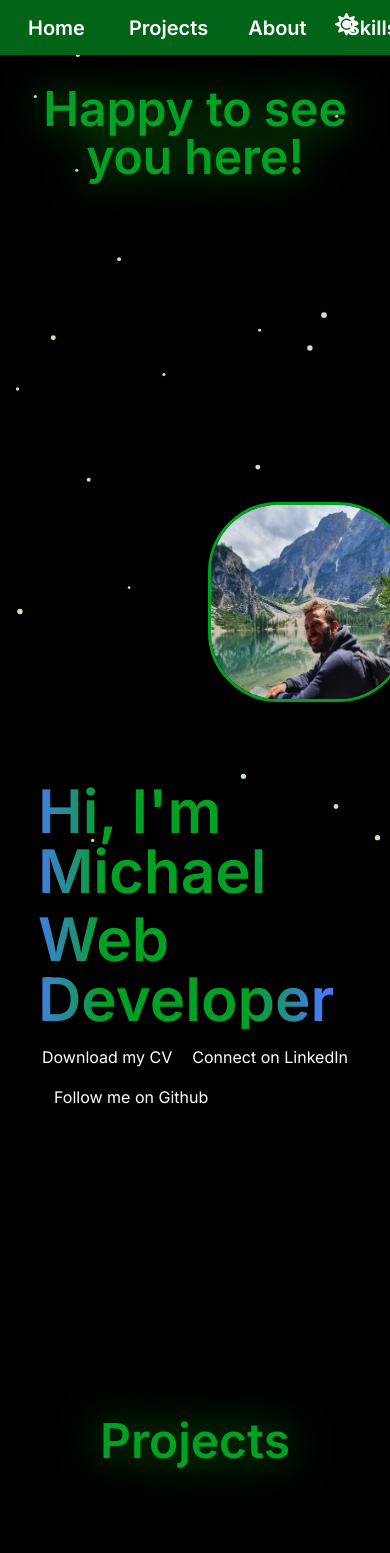
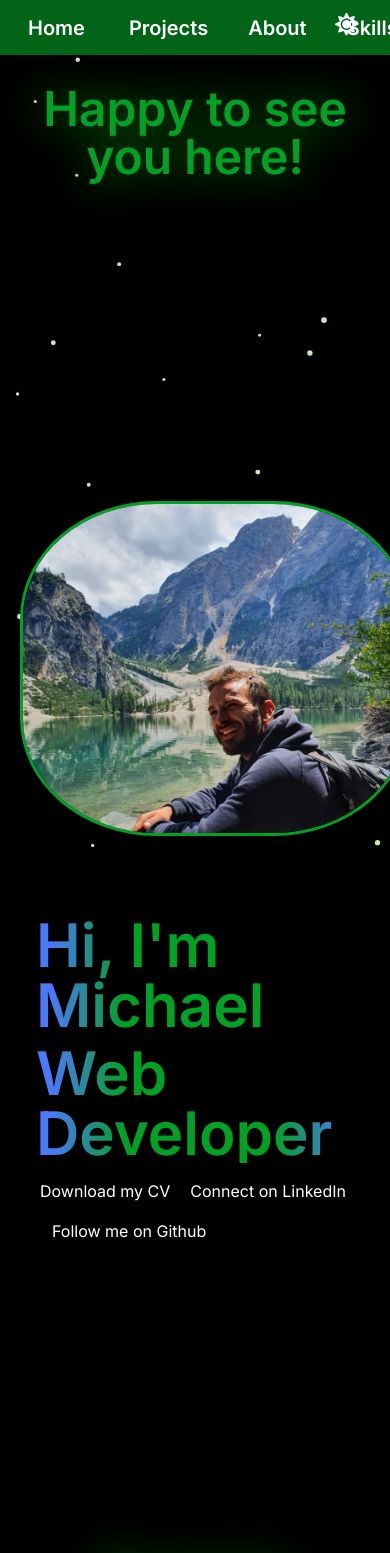
Before and after one commit to Mikitanjie/portfolio, a Next.js app: page / in a window 390 px wide. Shown: the top 1553 px of the page. Built offline with nearby package versions, Linux system fonts and the light colour scheme; grey boxes are pictures that could not be loaded.

Commit message:
Still debugging automatic prerendering as I can't stop it from rrendering something else

```diff
--- a/app/_components/Header/Header.js
+++ b/app/_components/Topper/Topper.js
@@ -1,6 +1,6 @@
 import React, { useContext } from 'react';
 import { FaMoon, FaSun } from 'react-icons/fa';
-import { ThemeContext } from '../../_components/ThemeContext/ThemeContext';
+import { ThemeContext } from '../ThemeContext/ThemeContext';
 
 const handleClick = (event, elementId) => {
   event.preventDefault();
@@ -48,7 +48,7 @@ const handleClick = (event, elementId) => {
   });
 };
 
-const Header = () => {
+const Topper = () => {
   const {theme, toggleTheme } = useContext(ThemeContext);
 
   return (
@@ -90,4 +90,4 @@ const Header = () => {
   );
 };
 
-export default Header;
+export default Topper;
--- a/app/globals.css
+++ b/app/globals.css
@@ -23,6 +23,53 @@
   color: var(--color-text-light);
 }
 
+@keyframes pop {
+  0% {
+    transform: translate(-50%, -50%) scale(0);
+  }
+  100% {
+    transform: translate(-50%, -50%) scale(1);
+  }
+}
+
+/* For tablets */
+@media (max-width: 1024px) {
+  .image-container {
+    width: 300px; /* Smaller container size for tablet */
+    height: 300px;
+  }
+  .responsive-image {
+    width: 300px; /* Smaller image size for tablet */
+    height: 300px;
+  }
+  /* ... Other styles for tablet view ... */
+}
+
+/* For landscape phones and smaller tablets */
+@media (max-width: 768px) {
+  .image-container {
+    width: 250px; /* Even smaller container size for phones */
+    height: 250px;
+  }
+  .responsive-image {
+    width: 250px; /* Even smaller image size for phones */
+    height: 250px;
+  }
+  /* ... Other styles for phone landscape view ... */
+}
+
+/* For portrait phones */
+@media (max-width: 480px) {
+  .image-container {
+    width: 200px; /* Much smaller container size for small phones */
+    height: 200px;
+  }
+  .responsive-image {
+    width: 200px; /* Much smaller image size for small phones */
+    height: 200px;
+  }
+  /* ... Other styles for phone portrait view ... */
+}
 
 @keyframes carousel {
   0% {
@@ -67,7 +114,7 @@
   background-clip: text;
   color: transparent;
   -webkit-text-fill-color: transparent; /* Fallback for WebKit browsers */
-  animation: moveGradient 15s linear infinite; /* Adjust the time as needed */
+  animation: moveGradient 14s linear infinite; /* Adjust the time as needed */
   display: inline-block; /* Required for background-clip */
 }
 
@@ -103,20 +150,12 @@
   filter: grayscale(100%);
 }
 
-
 #carousel {
   position: relative;
 }
 
-
 .carousel-image.active {
   display: block;
-
-}
-
-.Img {
-  width: auto;
-  height: auto;
 }
 
 .underline-on-hover {
@@ -141,10 +180,6 @@
 #canvas {
   background: transparent;
   position: fixed;
-  top: 0;
-  left: 0;
-  width: 100%;
-  height: 100%;
   z-index: -1;
 }
 
@@ -153,8 +188,8 @@
 }
 
 .image-container {
-  width: 350px;
-  height: 350px;
+  width: auto;
+  height: auto;
 
 }
 
@@ -162,10 +197,9 @@
   width: 100%;
   border-radius: 35%;  /* image circular */
   border: 3px solid #01a123;
-  width: 350px;
-  height: 350px;
+  width: auto;
+  height: auto;
   margin-Bottom: 0px;
-
 }
 
 .prjt-image {
@@ -190,15 +224,6 @@
   margin-right: 25px;
   padding: 0px;
   border: 1px;
-}
-
-@keyframes pop {
-  0% {
-    transform: translate(-50%, -50%) scale(0);
-  }
-  100% {
-    transform: translate(-50%, -50%) scale(1);
-  }
 }
 
 .hover-no-shadow:hover {
@@ -257,42 +282,3 @@ body {
 .herodiv {
  margin-top: 8%;
 }
-
-/* For tablets */
-@media (max-width: 1024px) {
-  .image-container {
-    width: 300px; /* Smaller container size for tablet */
-    height: 300px;
-  }
-  .responsive-image {
-    width: 300px; /* Smaller image size for tablet */
-    height: 300px;
-  }
-  /* ... Other styles for tablet view ... */
-}
-
-/* For landscape phones and smaller tablets */
-@media (max-width: 768px) {
-  .image-container {
-    width: 250px; /* Even smaller container size for phones */
-    height: 250px;
-  }
-  .responsive-image {
-    width: 250px; /* Even smaller image size for phones */
-    height: 250px;
-  }
-  /* ... Other styles for phone landscape view ... */
-}
-
-/* For portrait phones */
-@media (max-width: 480px) {
-  .image-container {
-    width: 200px; /* Much smaller container size for small phones */
-    height: 200px;
-  }
-  .responsive-image {
-    width: 200px; /* Much smaller image size for small phones */
-    height: 200px;
-  }
-  /* ... Other styles for phone portrait view ... */
-}
--- a/app/page.js
+++ b/app/page.js
@@ -3,7 +3,7 @@
 import React, { useContext, useEffect } from 'react';
 import { ThemeContext } from './_components/ThemeContext/ThemeContext';
 import Hero from './_components/Hero/Hero';
-import Header from './_components/Header/Header';
+import Topper from './_components/Topper/Topper';
 import Projects from './_components/Projects/Projects';
 import About from './_components/About/About';
 import Skills from './_components/Skills/Skills';
@@ -26,7 +26,7 @@ export default function Home() {
   return (
     <div>
       <Particles />
-      <Header />
+      <Topper />
       <div className="text-center text-5xl font-semibold pt-20 relative" style={{ marginTop: '5px', marginBottom: '320px'}}>
       <span
           className="bg-clip-text"
@@ -38,7 +38,6 @@ export default function Home() {
         >
           Happy to see you here!</span>
       </div>
-      <div className="my-container">
         <Hero />
         <div className="text-center text-5xl font-semibold relative" style={{ marginTop: '300px', marginBottom: '230px'}}>
         <span
@@ -52,7 +51,7 @@ export default function Home() {
           Projects</span>
       </div>
         <Projects />
-        <div id="Skills" className="flex justify-end text-center font-semibold text-4xl pt-40 relative" style={{marginBottom: '200px', marginRight: '42px'}}>
+        <div className="text-center flex justify-end font-semibold text-4xl pt-40 relative" style={{marginBottom: '200px', marginRight: '42px'}}>
         <span
           className="bg-clip-text"
           style={{
@@ -141,7 +140,6 @@ export default function Home() {
       </div>
         <ContactForm />
         <Footer />
-      </div>
     </div>
   );
 }
--- a/pages/_document.js
+++ b/pages/_document.js
@@ -4,13 +4,9 @@ class MyDocument extends Document {
   render() {
     return (
       <Html lang="en">
-        <Head>
-        <meta name="viewport" content="width=device-width, initial-scale=1, maximum-scale=1"></meta>
-          {/* other head elements */}
-        </Head>
         <body>
           <Main />
-          <NextScript />
+          <NextScript disableAutomaticPrerendering={true} />
         </body>
       </Html>
     );
```
